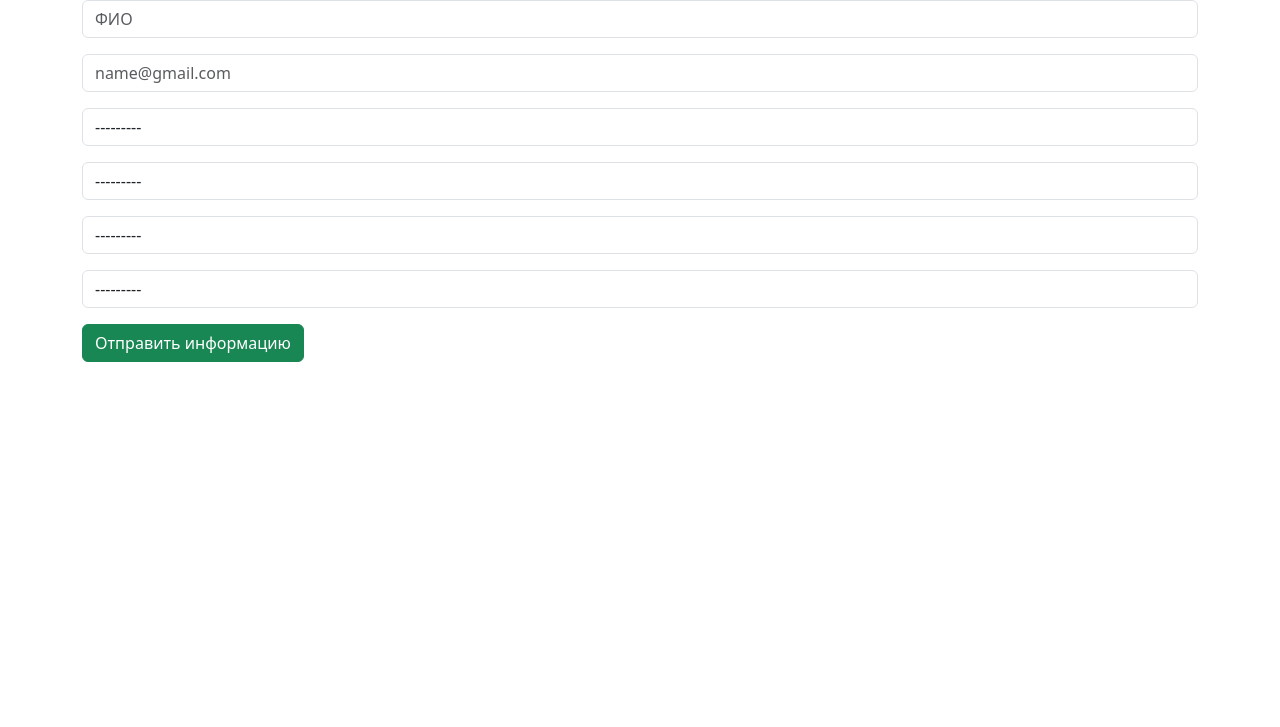
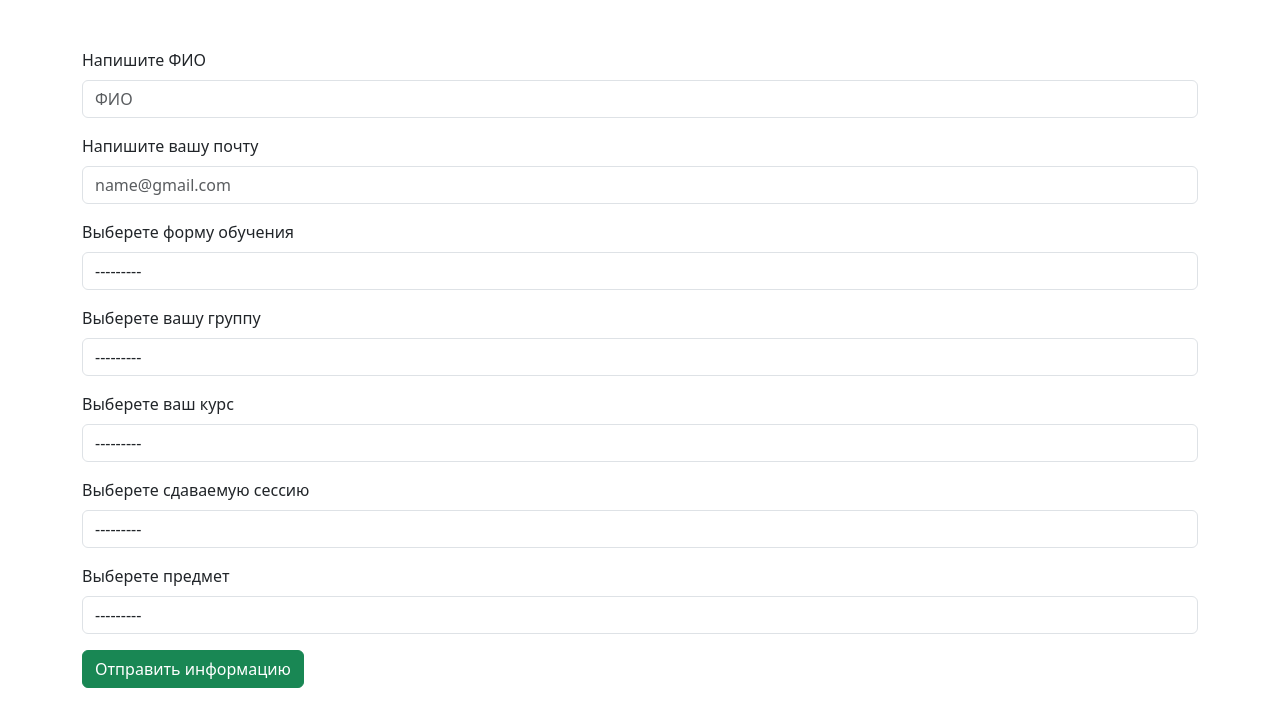
Before and after one commit to exeD1n/golos, a Django app: page / in a window 1280 px wide. Shown: the top 727 px of the page. Run offline with Django 4.2, Linux system fonts and the light colour scheme; data comes from the database, SQL or seed files in the repository; both versions use the stored data as it was after the commit.

Commit message:
все готово

```diff
--- a/main/forms.py
+++ b/main/forms.py
@@ -6,7 +6,7 @@ class AllForm(forms.ModelForm):
 
     class Meta:
         model = All
-        fields = ('fullName', 'mail', 'formOfStudy', 'group', 'courseOfStudy', 'hilary_id')
+        fields = ('fullName', 'mail', 'formOfStudy', 'group', 'courseOfStudy', 'hilary_id', 'item')
 
         widgets = {
             'fullName': TextInput(attrs={
@@ -34,4 +34,7 @@ class AllForm(forms.ModelForm):
             'hilary_id' : Select(attrs={
                 'class' : 'form-control mb-3',
             }),
+            'item' : Select(attrs={
+                'class' : 'form-control mb-3',
+            })
         }
--- a/main/models.py
+++ b/main/models.py
@@ -15,6 +15,7 @@ class All(models.Model):
     group = models.ForeignKey('Group', on_delete=models.PROTECT, null=True, verbose_name = 'Группа')
     courseOfStudy = models.ForeignKey('CourseOfStudy', on_delete=models.PROTECT, null=True, verbose_name = 'Номер курса')
     hilary_id = models.ForeignKey('Hilary', on_delete=models.PROTECT, null=True, verbose_name = 'Сдаваемая сессия')
+    item = models.ForeignKey('Item', on_delete=models.PROTECT, null=True, verbose_name = 'Необходимый предмет')
 
     def __str__(self):
         return self.fullName
@@ -56,3 +57,13 @@ class Hilary(models.Model):
     class Meta:
         verbose_name = 'Название сессии'
         verbose_name_plural = 'Названия сессий'
+
+class Item(models.Model):
+    name = models.CharField('Название предмета', max_length=250)
+
+    def __str__(self):
+        return self.name
+
+    class Meta:
+        verbose_name = 'Название предмета'
+        verbose_name_plural = 'Названия предметов'
--- a/main/templates/main/index.html
+++ b/main/templates/main/index.html
@@ -4,15 +4,23 @@
 
 {% block content %}
     <div class="container-fluid">
-        <div class="container-sm">
+        <div class="container-sm mt-5">
                 <form method="post">
                     {% csrf_token %}
+                    <label for="exampleFormControlInput1" class="form-label">Напишите ФИО</label>
                     {{ form.fullName }}
+                    <label for="exampleFormControlInput1" class="form-label">Напишите вашу почту</label>
                     {{ form.mail }}
+                    <label for="exampleFormControlInput1" class="form-label">Выберете форму обучения</label>
                     {{ form.formOfStudy }}
+                    <label for="exampleFormControlInput1" class="form-label">Выберете вашу группу</label>
                     {{ form.group }}
+                    <label for="exampleFormControlInput1" class="form-label">Выберете ваш курс</label>
                     {{ form.courseOfStudy }}
+                    <label for="exampleFormControlInput1" class="form-label">Выберете сдаваемую сессию</label>
                     {{ form.hilary_id }}
+                    <label for="exampleFormControlInput1" class="form-label">Выберете предмет</label>
+                    {{ form.item }}
                     <span>{{ error }}</span>
                     <button type="submit" class="btn btn-success">Отправить информацию</button>
                 </form>
```
Also changed, not shown: main/admin.py (+4 -3 lines), db.sqlite3, main/migrations/0002_item_alter_all_courseofstudy_alter_all_group_and_more.py (added).
